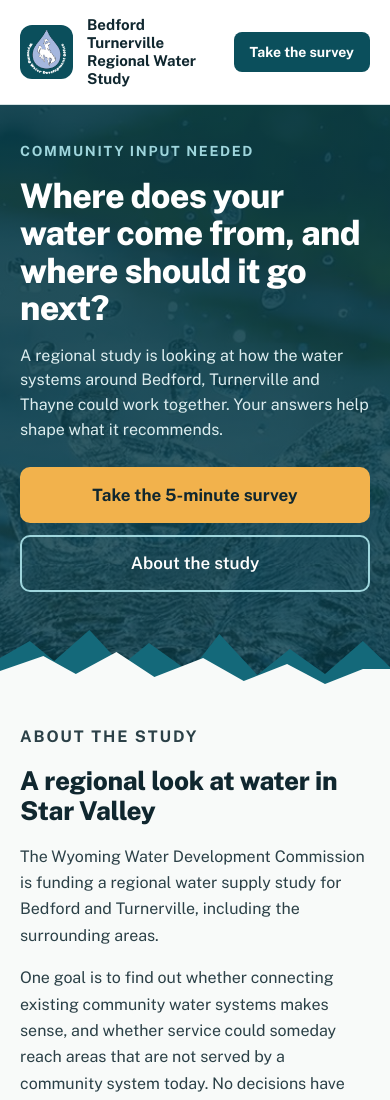
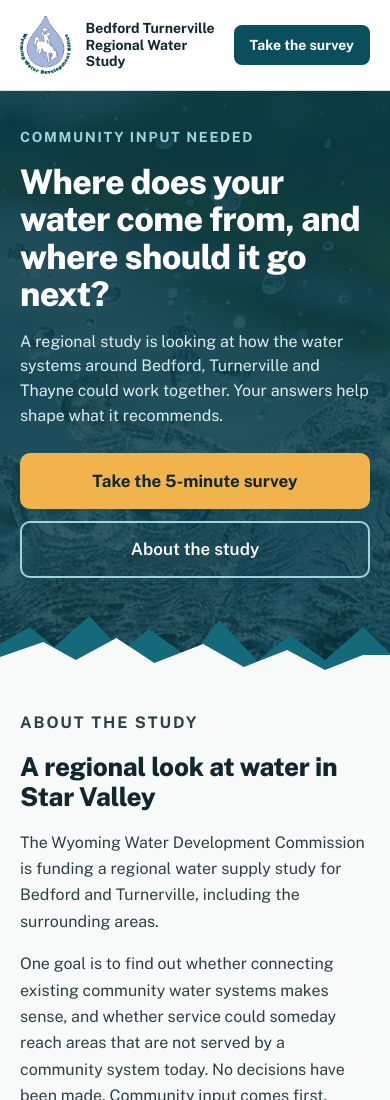
Before and after one commit to putzke/bedfordturnervillewater, a plain HTML site: page index.html in a window 390 px wide. Shown: the top 1100 px of the page. Drawn offline with nearby package versions, Linux system fonts and the light colour scheme.

Commit message:
Logo update

```diff
--- a/assets/css/site.css
+++ b/assets/css/site.css
@@ -23,6 +23,7 @@ a:hover{color:var(--deep)}
 .brand:hover{color:var(--ink)}
 .brand-mark{height:64px;padding:5px 7px;border-radius:12px;background:var(--deep);display:flex;align-items:center;justify-content:center;flex:0 0 auto}
 .brand-logo{height:100%;width:auto;display:block}
+.site-header .brand-mark{background:transparent;padding:0;height:88px}
 .brand-text{display:flex;flex-direction:column;line-height:1.2}
 .brand-name{font-size:17px;font-weight:700}
 .brand-sub{font-size:13px;color:var(--muted)}
@@ -213,9 +214,10 @@ fieldset.sv-fs{border:0;margin:0;padding:0;min-width:0}
   .site-header .wrap{flex-wrap:nowrap}
   .brand-sub{display:none}
   .brand-mark{height:54px}
+  .site-header .brand-mark{height:58px}
   .brand-text{min-width:0}
   .site-header .btn{white-space:nowrap;padding:10px 14px;font-size:14px}
-  .brand-name{font-size:15px;line-height:1.2}
+  .brand-name{font-size:14px;line-height:1.2}
   .hero{background-image:linear-gradient(rgba(8,58,70,.9),rgba(8,58,70,.78)),url("../img/hero-splash.jpg");background-position:center,56% center}
   .hero .wrap{padding-top:36px;padding-bottom:96px;gap:0}
   .hero h1{font-size:34px;line-height:1.1;margin-bottom:16px}
--- a/index.html
+++ b/index.html
@@ -24,7 +24,7 @@
 <header class="site-header">
   <div class="wrap">
     <a class="brand" href="./" aria-label="Bedford Turnerville Regional Water Study, home">
-      <span class="brand-mark"><img class="brand-logo" src="assets/img/wwdo-logo.png" width="53" height="60" alt="Wyoming Water Development Office"></span>
+      <span class="brand-mark"><img class="brand-logo" src="assets/img/wwdo-logo-light.png" width="78" height="88" alt="Wyoming Water Development Office"></span>
       <span class="brand-text"><span class="brand-name">Bedford Turnerville Regional Water Study</span></span>
     </a>
     <nav class="nav" aria-label="Main">
```
Also changed, not shown: assets/img/wwdo-logo-light.png (added).
